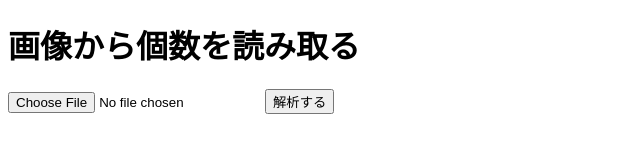
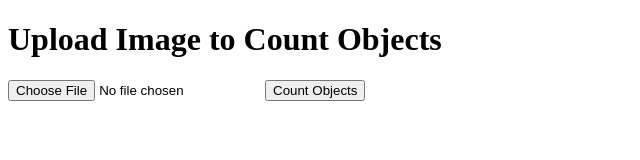
Before and after one commit to higuchishun/photo, a plain HTML site: page index.html in a window 1280 px wide. Shown: the whole page, without its empty margins (0-640 px from the left). Drawn offline with Linux system fonts and the light colour scheme.

Commit message:
Add files via upload

```diff
--- a/index.html
+++ b/index.html
@@ -1,38 +1,36 @@
 <!DOCTYPE html>
-<html lang="ja">
+<html lang="en">
 <head>
     <meta charset="UTF-8">
     <meta name="viewport" content="width=device-width, initial-scale=1.0">
-    <title>画像から個数を読み取る</title>
+    <title>Object Counting</title>
 </head>
 <body>
-    <h1>画像から個数を読み取る</h1>
-    <input type="file" id="imageInput" accept="image/*">
-    <button id="analyzeButton">解析する</button>
+    <h1>Upload Image to Count Objects</h1>
+    <form id="uploadForm" enctype="multipart/form-data">
+        <input type="file" id="imageInput" accept="image/*" />
+        <button type="button" onclick="uploadImage()">Count Objects</button>
+    </form>
     <div id="result"></div>
 
     <script>
-        document.getElementById('analyzeButton').addEventListener('click', async () => {
-            const input = document.getElementById('imageInput');
-            if (input.files.length === 0) {
-                alert('画像をアップロードしてください。');
-                return;
-            }
+        function uploadImage() {
+            const imageInput = document.getElementById('imageInput');
+            const formData = new FormData();
+            formData.append('image', imageInput.files[0]);
 
-            const file = input.files[0];
-            const img = new Image();
-            img.src = URL.createObjectURL(file);
-
-            img.onload = async () => {
-                // ここで画像解析の処理を行います
-                // 例えば、TensorFlow.jsを使ったオブジェクト検出など
-
-                // ダミーの結果
-                const count = Math.floor(Math.random() * 10) + 1; // 1〜10のランダムな数を生成
-
-                document.getElementById('result').innerText = `検出した個数: ${count}`;
-            };
-        });
+            fetch('/upload', {
+                method: 'POST',
+                body: formData
+            })
+            .then(response => response.json())
+            .then(data => {
+                document.getElementById('result').innerText = `Detected objects: ${data.count}`;
+            })
+            .catch(error => {
+                console.error('Error:', error);
+            });
+        }
     </script>
 </body>
 </html>
```
